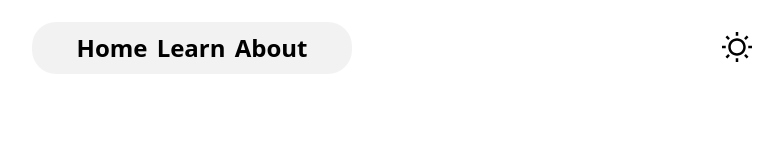
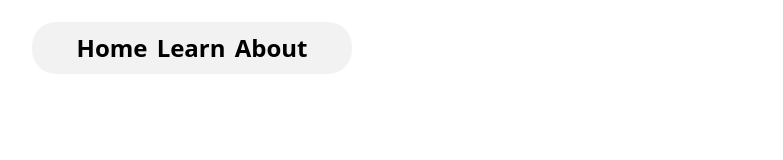
Before and after one commit to BaraiyaNikhil/budget-finder, a React (Vite) app: page / in a window 1280 px wide. Shown: the top 160 px of the page, without its empty margins (448-1231 px from the left). Built offline with nearby package versions, Linux system fonts and the light colour scheme.

Commit message:
Ui update: Removed the theam mode button form the Header.jsx

```diff
--- a/src/components/Header.jsx
+++ b/src/components/Header.jsx
@@ -18,31 +18,6 @@ export default function Header() {
           </li>
         </ul>
       </nav>
-      <button
-        className="fixed top-8 right-20"
-        id="theam_btn"
-        onClick={() => setIsLight((i) => !i)}
-      >
-        {isLight ? (
-          <svg
-            xmlns="http://www.w3.org/2000/svg"
-            width="30"
-            height="30"
-            viewBox="0 0 24 24"
-          >
-            <path d="M 11 0 L 11 3 L 13 3 L 13 0 L 11 0 z M 4.2226562 2.8085938 L 2.8085938 4.2226562 L 4.9296875 6.34375 L 6.34375 4.9296875 L 4.2226562 2.8085938 z M 19.777344 2.8085938 L 17.65625 4.9296875 L 19.070312 6.34375 L 21.191406 4.2226562 L 19.777344 2.8085938 z M 12 5 C 8.1458514 5 5 8.1458514 5 12 C 5 15.854149 8.1458514 19 12 19 C 15.854149 19 19 15.854149 19 12 C 19 8.1458514 15.854149 5 12 5 z M 12 7 C 14.773268 7 17 9.2267316 17 12 C 17 14.773268 14.773268 17 12 17 C 9.2267316 17 7 14.773268 7 12 C 7 9.2267316 9.2267316 7 12 7 z M 0 11 L 0 13 L 3 13 L 3 11 L 0 11 z M 21 11 L 21 13 L 24 13 L 24 11 L 21 11 z M 4.9296875 17.65625 L 2.8085938 19.777344 L 4.2226562 21.191406 L 6.34375 19.070312 L 4.9296875 17.65625 z M 19.070312 17.65625 L 17.65625 19.070312 L 19.777344 21.191406 L 21.191406 19.777344 L 19.070312 17.65625 z M 11 21 L 11 24 L 13 24 L 13 21 L 11 21 z"></path>
-          </svg>
-        ) : (
-          <svg
-            xmlns="http://www.w3.org/2000/svg"
-            width="30"
-            height="30"
-            viewBox="0 -960 960 960"
-          >
-            <path d="M480-120q-150 0-255-105T120-480q0-150 105-255t255-105q14 0 27.5 1t26.5 3q-41 29-65.5 75.5T444-660q0 90 63 153t153 63q55 0 101-24.5t75-65.5q2 13 3 26.5t1 27.5q0 150-105 255T480-120Zm0-80q88 0 158-48.5T740-375q-20 5-40 8t-40 3q-123 0-209.5-86.5T364-660q0-20 3-40t8-40q-78 32-126.5 102T200-480q0 116 82 198t198 82Zm-10-270Z" />
-          </svg>
-        )}
-      </button>
     </header>
   );
 }
```
